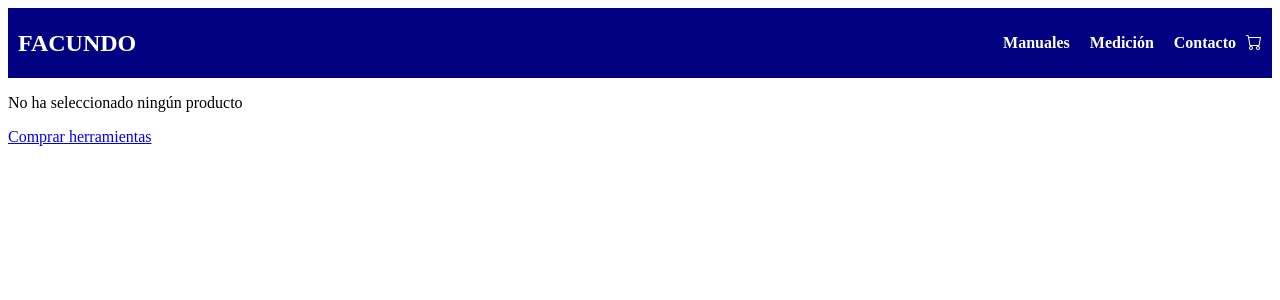
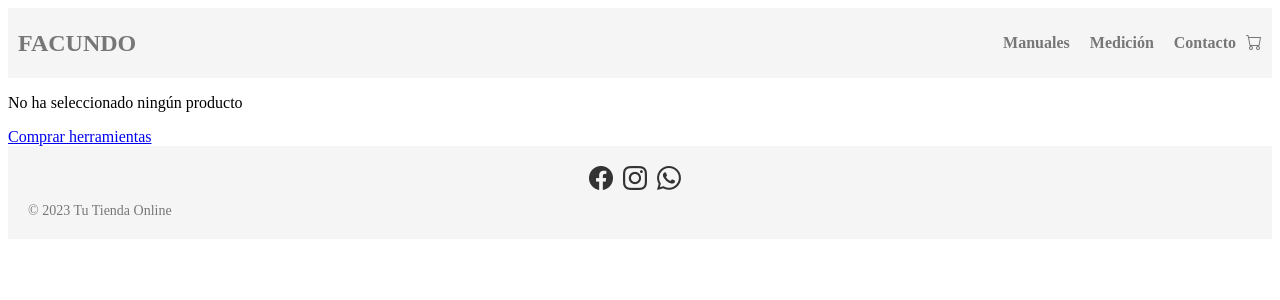
Before and after one commit to Facundito1988/Preentrega2Oseira, a React (Create React App) app: page /Carrito in a window 1280 px wide. Shown: the top 300 px of the page. Built offline with nearby package versions, Linux system fonts and the light colour scheme.

Commit message:
firebase

```diff
--- a/package.json
+++ b/package.json
@@ -6,7 +6,7 @@
     "@testing-library/jest-dom": "^5.16.5",
     "@testing-library/react": "^13.4.0",
     "@testing-library/user-event": "^13.5.0",
-    "firebase": "^9.22.1",
+    "firebase": "^9.22.2",
     "react": "^18.2.0",
     "react-dom": "^18.2.0",
     "react-router-dom": "^6.11.0",
--- a/src/App.jsx
+++ b/src/App.jsx
@@ -5,6 +5,7 @@ import ItemDetailContainer from './Components/ItemDetailContainer';
 import { BrowserRouter, Routes, Route } from 'react-router-dom';
 import CartProvider from './Context/CartContext';
 import Carrito from './Components/Carrito'
+import Footer from './Components/Footer'
 
 function App() {
   return (
@@ -18,6 +19,7 @@ function App() {
           <Route path='/Detalle/:detalleId' element={ <ItemDetailContainer/>}/>
           <Route path='/Carrito' element={ <Carrito/>}/>
        </Routes>
+       <Footer />
       </CartProvider>
      </BrowserRouter>
     </>
--- a/src/Components/Carrito/index.jsx
+++ b/src/Components/Carrito/index.jsx
@@ -1,4 +1,5 @@
 import React from "react";
+import { addDoc, collection,  getFirestore } from "firebase/firestore";
 import { Link } from "react-router-dom";
 import { useCartContext } from "../../Context/CartContext";
 import CartItem from "../CartItem";
@@ -7,6 +8,31 @@ import CartItem from "../CartItem";
 
 const Carrito = () => {
     const { cart, totalPrice } = useCartContext();
+
+    const order = {
+        comprador: {
+            nombre: 'Juan Martín',
+            email: 'Juanma02@gmail.com',
+            celular: '1134657789',
+            dirección: 'Av. San Pedrito',
+            número: '243',
+            piso: '9',
+            depto: 'C'
+         },
+
+        items:cart.map(product => ({ id: product.id, title: product.Producto, precio: product.Precio, quantity: product.quantity })),
+        total:totalPrice(),
+    }
+
+    const handleClick = () => {
+        const db = getFirestore();
+        const orderCollection = collection(db, 'order');
+        addDoc(orderCollection, order)
+        .then(({ id }) => console.log(id))
+
+    }
+
+
     if (cart.length=== 0){
         return (
             <>
@@ -24,6 +50,7 @@ const Carrito = () => {
             <p>
                 Total: {totalPrice()}
             </p>
+            <button onClick={handleClick}>Finalizar compra</button>
        </>
 
     )
--- a/src/Components/CartItem/index.jsx
+++ b/src/Components/CartItem/index.jsx
@@ -8,11 +8,11 @@ const CartItem =  ({ product }) => {
 const { removeProduct } = useCartContext();
     return (
         <div className="cartItem">
-            <img src={product.imagen} alt={product.producto} />
+            <img src={product.Imagen} alt={product.Producto} />
             <div>
-                <p>Título: {product.producto}</p>
-                <p>Precio unit: {product.precio}</p>
-                <p>Subtotal: ${product.quantity * product.precio}</p>
+                <p>Título: {product.Producto}</p>
+                <p>Precio unit: {product.Precio}</p>
+                <p>Subtotal: ${product.quantity * product.Precio}</p>
                 <button onClick = {() => removeProduct(product.id)}>Elimnar Producto</button>
             </div>
         </div>
--- /dev/null
+++ b/src/Components/Footer/Footer.css
@@ -0,0 +1,24 @@
+.footer {
+    background-color: #f5f5f5;
+    padding: 20px;
+    text-align: center;
+  }
+
+  .footer__social {
+    display: flex;
+    justify-content: center;
+    margin-bottom: 10px;
+  }
+
+  .footer__social a {
+    margin-right: 10px;
+    color: #333;
+    font-size: 24px;
+  }
+
+  .footer__copy {
+    text-align: left;
+    margin: 0;
+    font-size: 14px;
+    color: #777;
+  }
--- /dev/null
+++ b/src/Components/Footer/index.jsx
@@ -0,0 +1,25 @@
+import React from "react";
+import  './Footer.css';
+
+const Footer = () => {
+  return (
+    <footer className="footer">
+      <div className="footer__social">
+        <a href="https://www.facebook.com/" target="_blank" rel="noopener noreferrer">
+          <i className="bi bi-facebook"></i>
+        </a>
+        <a href="https://www.instagram.com/" target="_blank" rel="noopener noreferrer">
+          <i className="bi bi-instagram"></i>
+        </a>
+        <a href="https://api.whatsapp.com/" target="_blank" rel="noopener noreferrer">
+          <i className="bi bi-whatsapp"></i>
+        </a>
+      </div>
+      <div className="footer__text">
+        <p className="footer__copy">&copy; {new Date().getFullYear()} Tu Tienda Online</p>
+      </div>
+    </footer>
+  );
+};
+
+export default Footer;
--- a/src/Components/Item/index.jsx
+++ b/src/Components/Item/index.jsx
@@ -11,8 +11,9 @@ const Item = ({ info }) => {
 
     return (
         <Link to={`/detalle/${info.id}`} className="productosElec">
-            <img src={info.imagen} alt="" />
-            <p>{info.producto}</p>
+            <img src={info.Imagen} alt="" />
+            <p>{info.Producto}</p>
+            <p>${info.Precio}</p>
         </Link>
      );
 }
--- a/src/Components/ItemDetail/index.jsx
+++ b/src/Components/ItemDetail/index.jsx
@@ -21,9 +21,9 @@ export const ItemDetail = ({ data }) => {
     return(
         <div className="container">
         <div className= "detail">
-            <img className="detail_image" src={data.imagen} alt="" />
+            <img className="detail_image" src={data.Imagen} alt="" />
              <div className="content">
-                <h1>{data.producto}</h1>
+                <h1>{data.Producto}</h1>
                 {
                     goToCart
                     ? <Link to='/Carrito'> Finalizar Compra </Link>
--- a/src/Components/ItemDetailContainer/index.jsx
+++ b/src/Components/ItemDetailContainer/index.jsx
@@ -10,9 +10,9 @@ import { useParams } from "react-router-dom";
 
     useEffect (() => {
         const querydb = getFirestore();
-        const queryDoc = doc(querydb, 'Productos', 'Fq7z231raCRTGK6yLycJ');
+        const queryDoc = doc(querydb, 'Productos', detalleId);
         getDoc(queryDoc)
-          .then(res => setData ({ id: res.id, ...res.data() }))
+          .then(res => setData({ id: res.id, ...res.data() }))
       },[])
 
       return(
--- a/src/Components/ItemListContainet/index.jsx
+++ b/src/Components/ItemListContainet/index.jsx
@@ -1,5 +1,5 @@
 import React, { useEffect, useState } from "react";
-import { getFirestore, collection, getDocs } from "firebase/firestore"
+import { getFirestore, collection, getDocs, query, where } from "firebase/firestore"
 import { useParams } from "react-router-dom";
 import ItemList from '../ItemList';
 
@@ -9,17 +9,19 @@ export const ItemListContainer = ({  }) => {
 
     const { categoriasId } = useParams();
 
+
+
     useEffect (() => {
       const querydb = getFirestore();
       const queryCollection = collection(querydb, 'Productos');
-      getDocs(queryCollection)
-        .then(res => setData(res.docs.map(product => ({ id: product.id, ...product.data() }))))
-
-      // if (categoriasId) {
-      //     getData.then(res => setData(res.filter(productosElec => productosElec.tipo === categoriasId)));
-      // } else {
-      //     getData.then(res => setData(res))
-      // }
+      if (categoriasId) {
+          const queryFilter = query(queryCollection, where('tipo', '==', categoriasId), )
+          getDocs(queryFilter)
+             .then(res => setData(res.docs.map(productosElec => ({ id: productosElec.id, ...productosElec.data() }))))
+       } else {
+        getDocs(queryCollection)
+        .then(res => setData(res.docs.map(productosElec => ({ id: productosElec.id, ...productosElec.data() }))))
+       }
 
     },[categoriasId] )
 
--- a/src/Components/NavBar/NavBar.css
+++ b/src/Components/NavBar/NavBar.css
@@ -1,5 +1,5 @@
 .container {
-    background-color: navy;
+    background-color: #f5f5f5  ;
   }
 
   .nav {
@@ -15,7 +15,7 @@
 
   .nav_brand {
     font-size: 24px;
-    color: white;
+    color: #777;
     font-weight: bold;
     text-decoration: none;
   }
@@ -31,7 +31,7 @@
 
   .nav-link {
     font-weight: bold;
-    color: white;
+    color: #777   ;
     text-decoration: none;
   }
 
--- a/src/Firebase/config.js
+++ b/src/Firebase/config.js
@@ -1,6 +1,8 @@
 // Import the functions you need from the SDKs you need
 import { initializeApp } from "firebase/app";
 import { getAnalytics } from "firebase/analytics";
+import { getFirestore } from "firebase/firestore";
+
 // TODO: Add SDKs for Firebase products that you want to use
 // https://firebase.google.com/docs/web/setup#available-libraries
 
@@ -19,3 +21,4 @@ const firebaseConfig = {
 // Initialize Firebase
 const app = initializeApp(firebaseConfig);
 const analytics = getAnalytics(app);
+const db = getFirestore(app);
```
Also changed, not shown: 1 other file (tests, documents, lock files or other folders).
